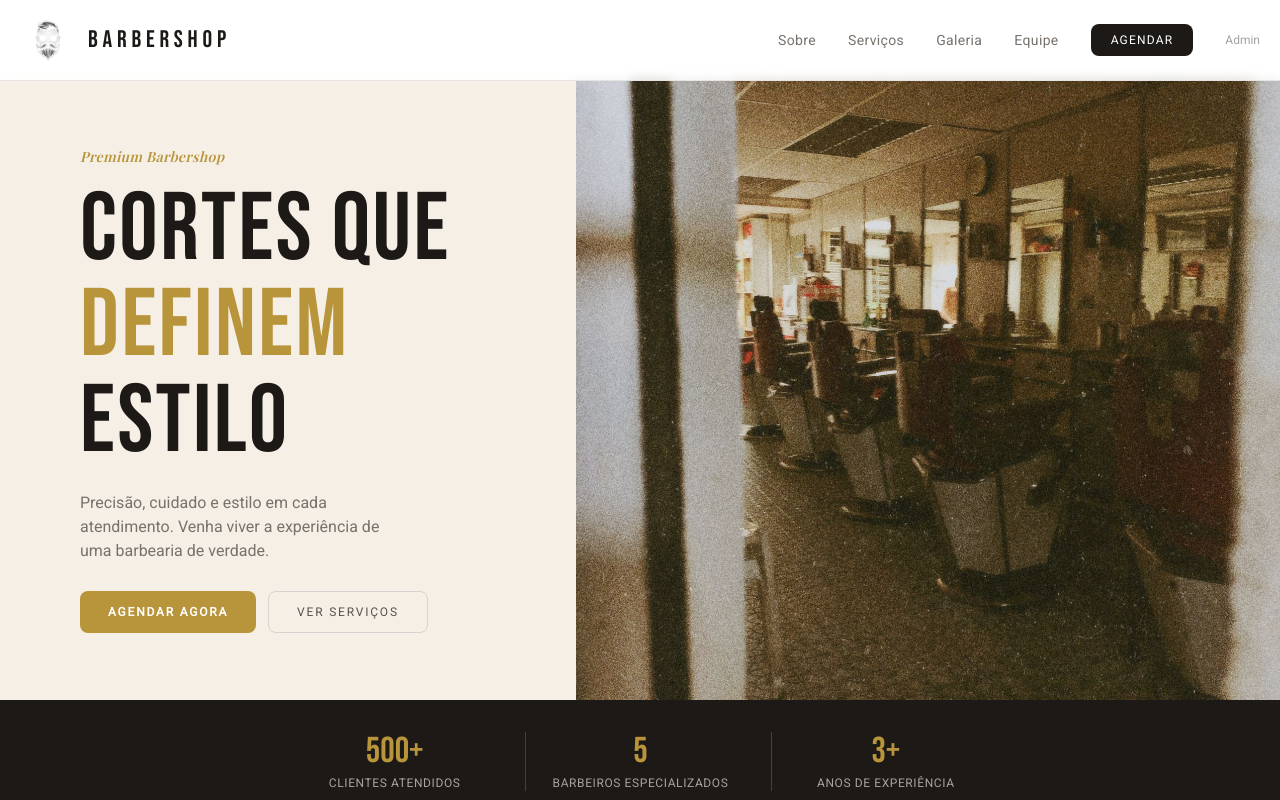
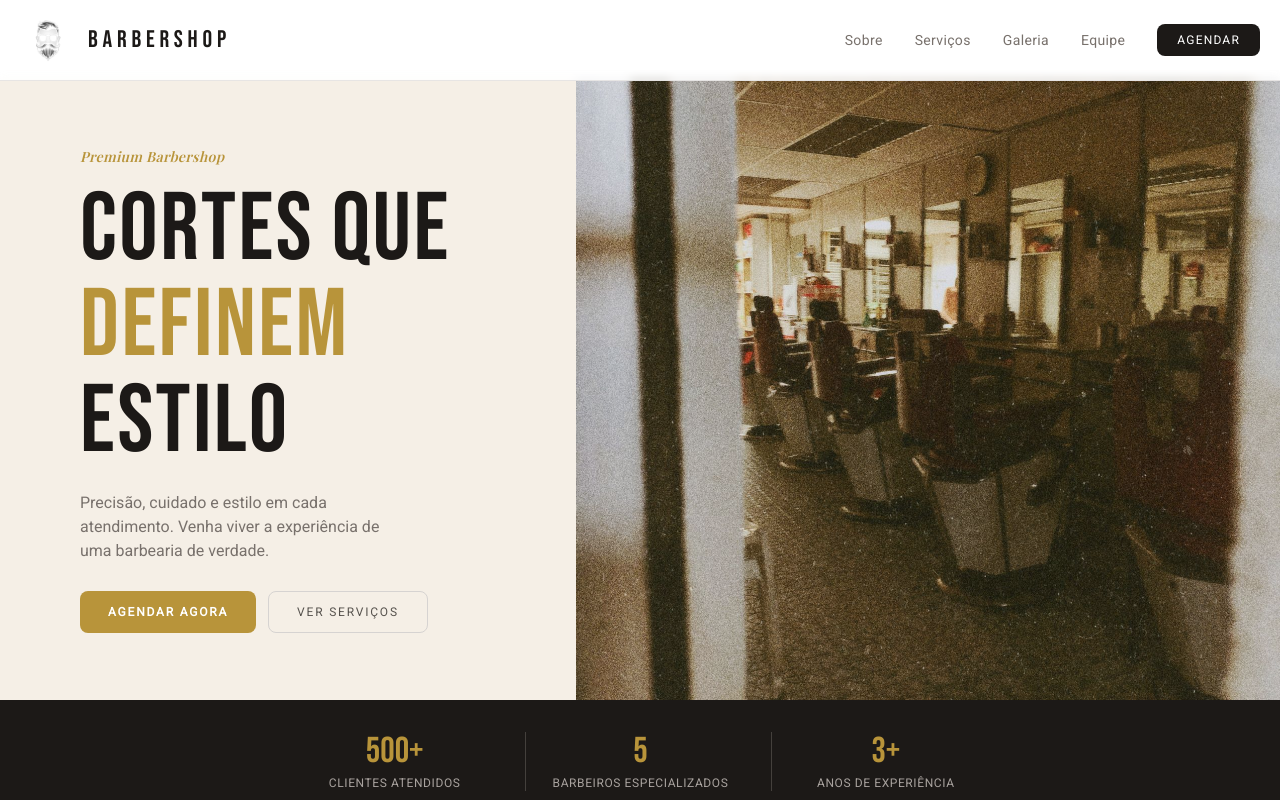
Before and after one commit to iegosoft/Barbearia, a React (Vite) app in the folder frontend/: page / in a window 1280 px wide. Shown: the top 800 px of the page. Built offline with nearby package versions, Linux system fonts and the light colour scheme.

Commit message:
Remove links para área admin da interface pública

```diff
--- a/frontend/src/pages/Home.jsx
+++ b/frontend/src/pages/Home.jsx
@@ -196,7 +196,6 @@ export default function Home() {
             >
               Agendar
             </button>
-            <a href="/admin/login" className="text-stone-400 hover:text-gold text-xs transition-colors">Admin</a>
           </nav>
 
           <button
@@ -229,7 +228,6 @@ export default function Home() {
                 {item.label}
               </button>
             ))}
-            <a href="/admin/login" className="text-stone-400 text-sm">Área Admin</a>
           </div>
         )}
       </header>
@@ -585,9 +583,6 @@ export default function Home() {
           <p className="text-stone-600 text-sm font-playfair text-center">
             © 2025 BarberShop. Todos os direitos reservados.
           </p>
-          <a href="/admin/login" className="text-stone-700 hover:text-gold text-xs transition-colors">
-            Área Administrativa
-          </a>
         </div>
       </footer>
 
```
